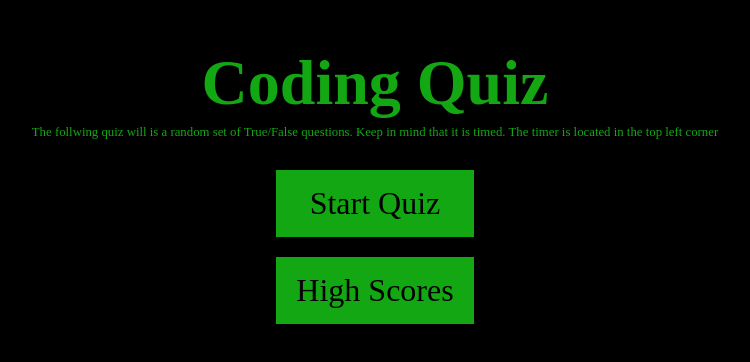
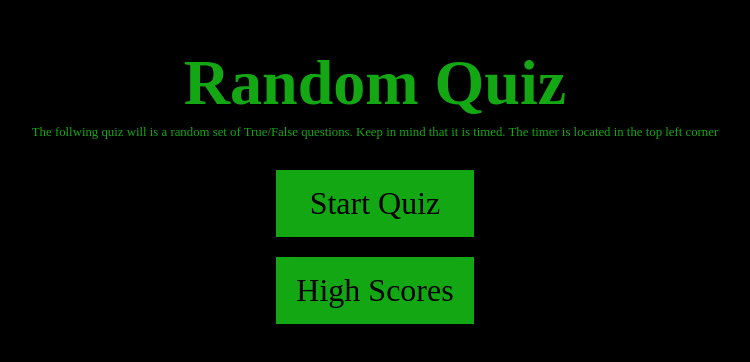
Before and after one commit to SKA246801/Timed-Quiz, a plain HTML site: page index.html in a window 1280 px wide. Shown: the part 220-582 px from the top of the page, without its empty margins (275-1025 px from the left). Drawn offline with Linux system fonts and the light colour scheme.

Commit message:
css fixes

```diff
--- a/index.html
+++ b/index.html
@@ -12,7 +12,7 @@
 
     <div class="container">
         <div id='home' class='flex-column flex-center'>
-            <h1>Coding Quiz</h1>
+            <h1>Random Quiz</h1>
             <p>The follwing quiz will is a random set of True/False questions.
                 Keep in mind that it is timed. The timer is located in the top left corner</p>
                 <div class='buttons'>
```
Also changed, not shown: assets/js/script.js (+2 -5 lines).
